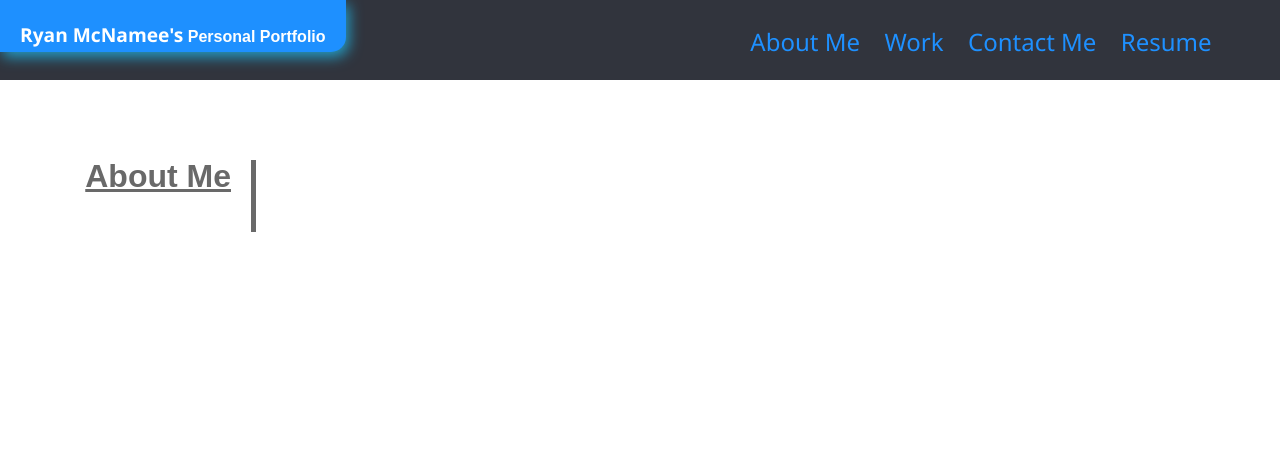
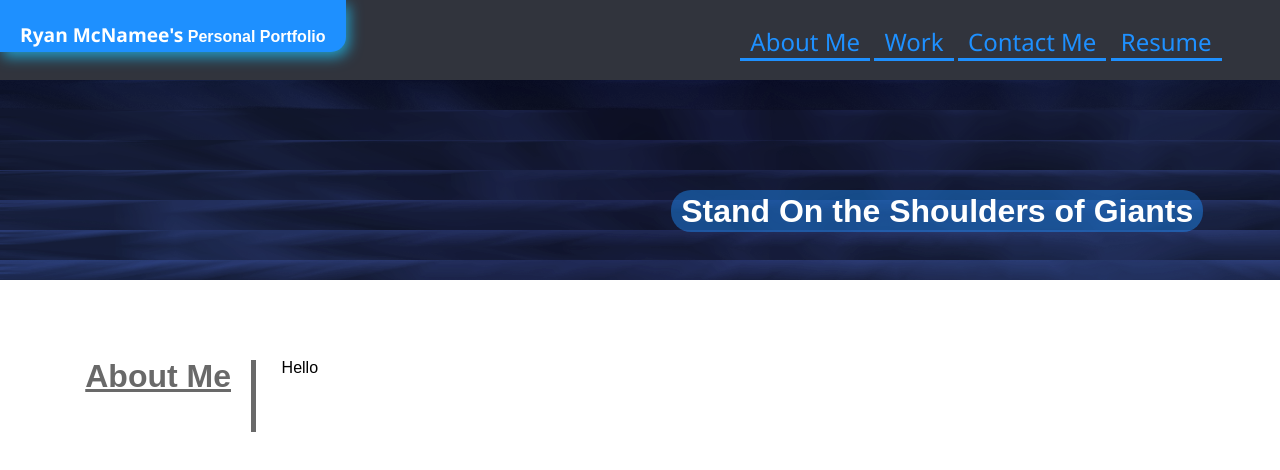
Before and after one commit to ryjmcnamee/personal-portfolio, a plain HTML site: page index.html in a window 1280 px wide. Drawn offline with Linux system fonts and the light colour scheme.

Commit message:
Add content section styling

```diff
--- a/assets/css/style.css
+++ b/assets/css/style.css
@@ -1,6 +1,8 @@
 :root {
     --blue-highlight:dodgerblue;
     --page-content-h2:dimgrey;
+    --blue-highlight-transparent: rgba(30, 143, 255, 0.438);
+
 }
 
 nav {
@@ -44,6 +46,7 @@ nav {
     font-family:'Segoe UI', Tahoma, Geneva, Verdana, sans-serif;
     text-decoration:none;
     font-size:x-large;
+    border-bottom: solid 3px var(--blue-highlight);
 }
 
 .nav-link-container a:hover{
@@ -84,8 +87,31 @@ nav {
 }
 
 .page-content .right-content{
-    margin-top:10vh;
-    height:90vh;
+    position:absolute;
+    top:10vh;
+    margin-top:35vh;
+    height:fit-content;
     width:70vw;
+    left:22vw;
+    font-family:Arial, Helvetica, sans-serif;
 
 }
+.banner{
+    background-image:url("../images/banner.png");
+    height: 25vh;
+    width:100vw;
+    position:relative;
+    top:10vh;
+}
+.banner h2 {
+    background-color:var(--blue-highlight-transparent);
+    color:white;
+    width:fit-content;
+    padding:5px 10px;
+    position:absolute;
+    right:6vw;
+    bottom:6vh;
+    font-family:Arial, Helvetica, sans-serif;
+    font-size:xx-large;
+    border-radius:20px;
+}
--- a/index.html
+++ b/index.html
@@ -21,13 +21,16 @@
       <span ><a href="#resume">Resume</a></span>
     </div>
   </nav>
+  <div class="banner">
+    <h2>Stand On the Shoulders of Giants</h2>
+  </div>
   <div class="page-content">
     <div class="page-content-item">
       <section class="left-label">
         <h2>About Me</h2>
       </section>
       <section class="right-content">
-
+        Hello
       </section>
     </div>
   </div>
```
Also changed, not shown: assets/images/banner.png (added).
